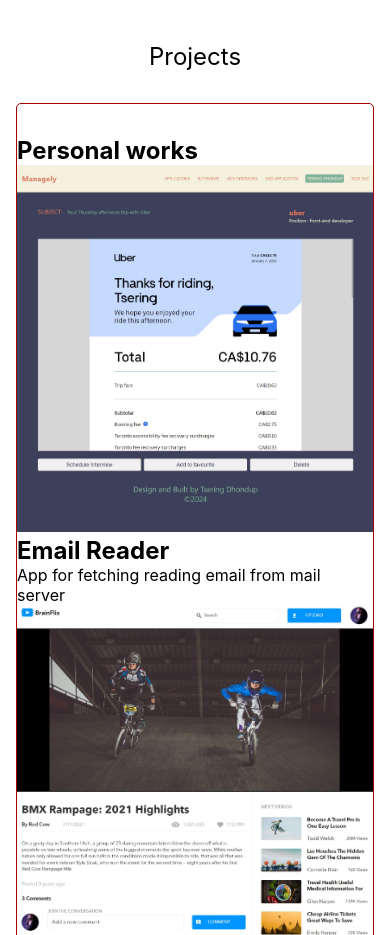
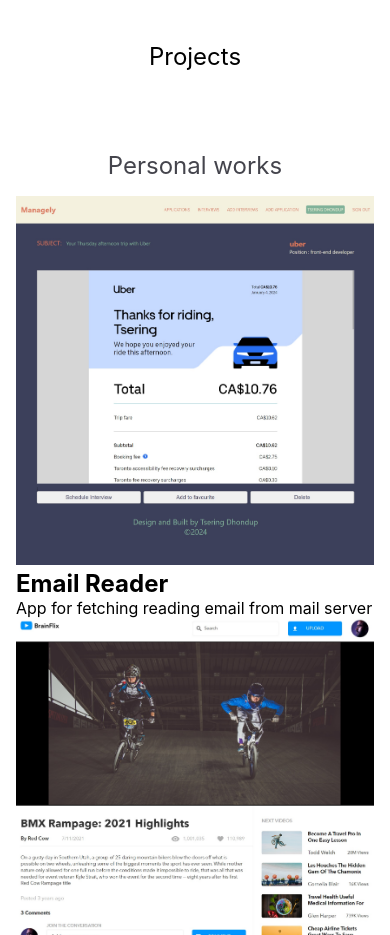
Before and after one commit to Tsedhondup/Portfolio, a React (Create React App) app: page / in a window 390 px wide. Shown: the part 1580-2515 px from the top of the page. Built offline with nearby package versions, Linux system fonts and the light colour scheme.

Commit message:
mobile style added to Personal project title

```diff
--- a/src/Components/Works/Works.scss
+++ b/src/Components/Works/Works.scss
@@ -30,41 +30,49 @@
   padding: 16px 0px;
   padding-top: 32px;
   margin: 16px 0px;
-  border: 1px solid #a70000;
+  // border: 1px solid #a70000;
   border-radius: 5px;
   @include tablet {
     margin: 0px;
   }
-
-  &__icon {
-    text-align: center;
+  &__personal,
+  &__collaboration {
+    font-size: 24px;
+    font-weight: normal;
     color: $ebony;
-    color: #a70000;
-    @include tablet {
-      display: none;
-    }
-  }
-  &__icon-tablet {
-    display: none;
-    @include tablet {
-      display: block;
-      text-align: center;
-      color: $ebony;
-      color: #a70000;
-      padding-bottom: 16px;
-    }
-  }
-  &__header {
-    padding-top: 16px;
-    font-weight: normal;
+    padding: 16px 0px;
     text-align: center;
   }
-  &__description {
-    padding-top: $mobile-margin;
-    padding-bottom: $mobile-margin;
-    text-align: center;
-    font-size: 15px;
-    font-weight: 200;
-    color: $black;
-  }
+
+  // &__icon {
+  //   text-align: center;
+  //   color: $ebony;
+  //   color: #a70000;
+  //   @include tablet {
+  //     display: none;
+  //   }
+  // }
+  // &__icon-tablet {
+  //   display: none;
+  //   @include tablet {
+  //     display: block;
+  //     text-align: center;
+  //     color: $ebony;
+  //     color: #a70000;
+  //     padding-bottom: 16px;
+  //   }
+  // }
+  // &__header {
+  //   padding-top: 16px;
+  //   font-weight: normal;
+  //   text-align: center;
+  // }
+  // &__description {
+  //   padding-top: $mobile-margin;
+  //   padding-bottom: $mobile-margin;
+  //   text-align: center;
+  //   font-size: 15px;
+  //   font-weight: 200;
+  //   color: $black;
+  // }
 }
```
